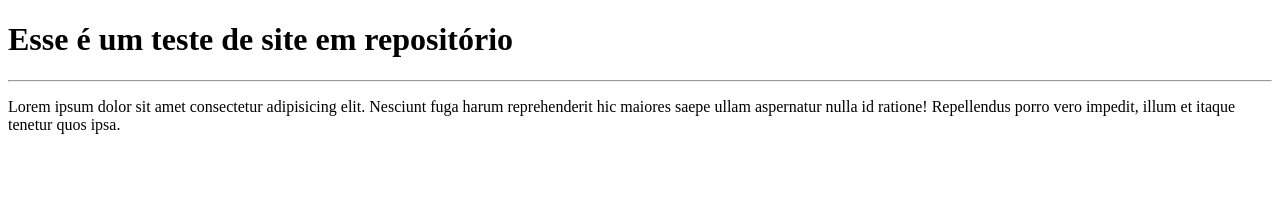
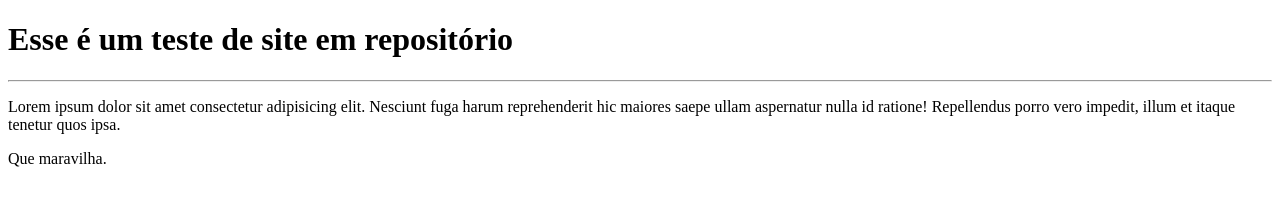
Before and after one commit to henriquefredo/Teste-Fredo, a plain HTML site: page site-exemplo/index.html in a window 1280 px wide. Drawn offline with Linux system fonts and the light colour scheme.

Commit message:
adicionei um paragrafo

```diff
--- a/site-exemplo/index.html
+++ b/site-exemplo/index.html
@@ -10,5 +10,6 @@
     <h1>Esse é um teste de site em repositório</h1>
     <hr>
     <p>Lorem ipsum dolor sit amet consectetur adipisicing elit. Nesciunt fuga harum reprehenderit hic maiores saepe ullam aspernatur nulla id ratione! Repellendus porro vero impedit, illum et itaque tenetur quos ipsa.</p>
+    <p>Que maravilha.</p>
 </body>
 </html>
```
